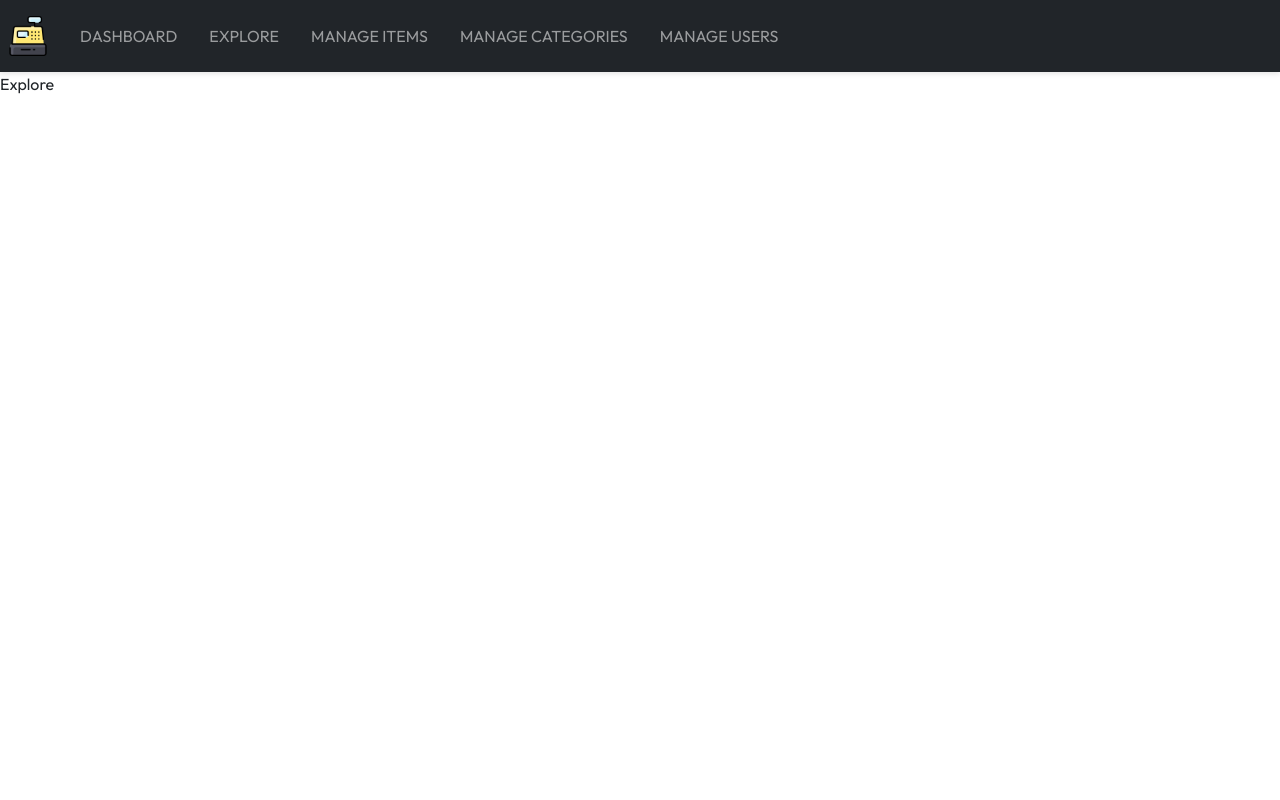
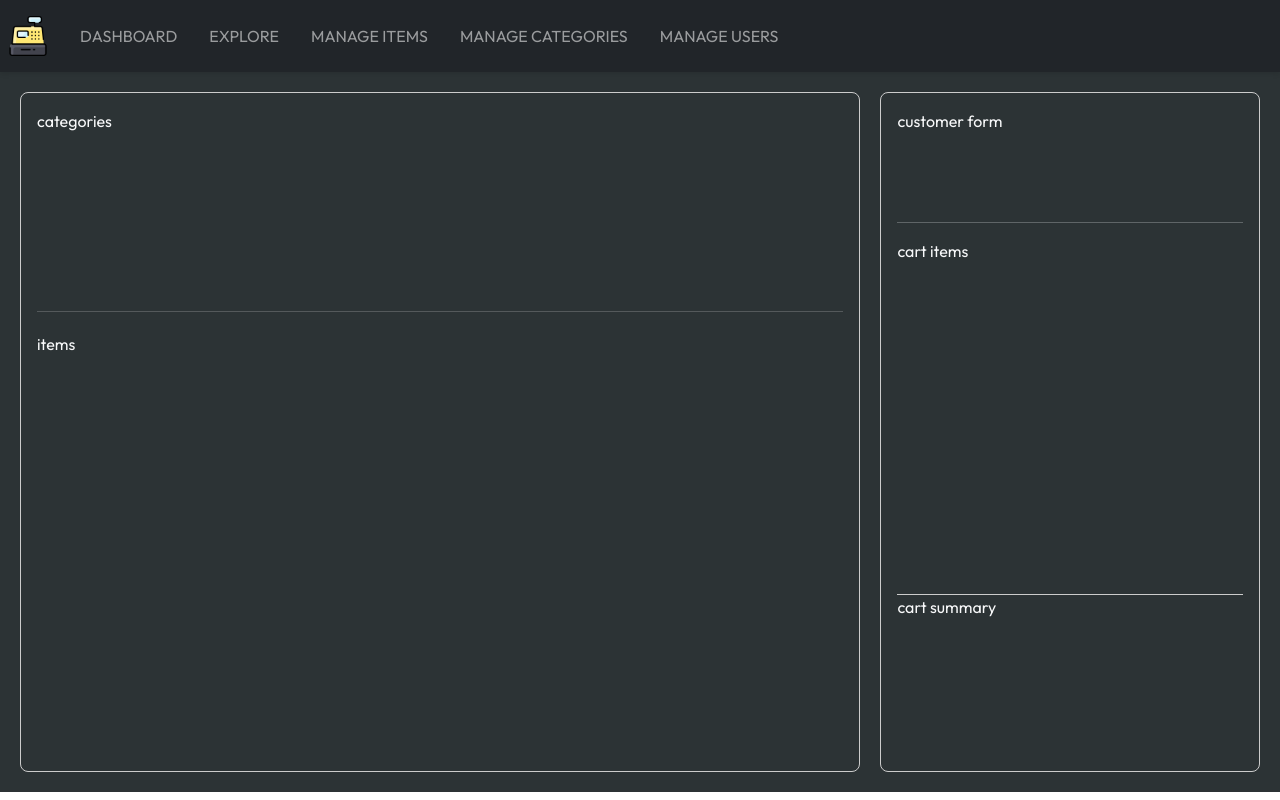
Before and after one commit to RafaelVnc/Web-Billing-Software, a React (Vite) app in the folder client/: page /explore in a window 1280 px wide. Built offline with nearby package versions, Linux system fonts and the light colour scheme.

Commit message:
Front-end: Explore page

```diff
--- /dev/null
+++ b/client/src/pages/Explore/Explore.css
@@ -0,0 +1,56 @@
+.explore-container {
+  display: flex;
+  gap: 20px;
+  padding: 20px;
+  height: calc(100vh - 5rem);
+  box-sizing: border-box;
+  background-color: #2C3335;
+}
+
+.left-column {
+  flex: 0.7;
+  border: 1px solid #ccc;
+  border-radius: 8px;
+  padding: 16px;
+  box-sizing: border-box;
+  height: 100%;
+  display: flex;
+  flex-direction: column;
+}
+
+.first-row {
+  flex: 0.3;
+  box-sizing: border-box;
+}
+
+.horizontal-line{
+    margin: 20px 0;
+    border: 0;
+    border-top: 1px solid #ccc;
+}
+
+.second-row {
+  flex: 0.7;
+  box-sizing: border-box;
+}
+
+.right-column {
+    flex: 0.3;
+    border: 1px solid #ccc;
+    border-radius: 8px;
+    padding: 16px;
+    height: 100%;
+    box-sizing: border-box;
+    flex-direction: column;
+}
+
+.cart-summary-container{
+    flex: 0.3;
+    border-top: 1px solid #ccc;
+}
+
+.cart-item{
+    background-color: #2c2c2c;
+    padding: 12px;
+    border-radius: 8px;
+}
--- a/client/src/pages/Explore/Explore.jsx
+++ b/client/src/pages/Explore/Explore.jsx
@@ -1,6 +1,31 @@
+import './Explore.css';
+
+
 const Explore = () => {
   return (
-    <div>Explore</div>
+    <div className="explore-container text-light">
+      <div className="left-column">
+        <div className="first-row" style={{overflowY: 'auto'}}>
+          categories
+        </div>
+        <hr className="horizontal-line"/>
+        <div className="second-row" style={{overflowY: 'auto'}}>
+          items
+        </div>
+      </div>
+      <div className="right-column d-flex flex-column">
+        <div className="customer-form-container" style={{height: '15%'}}>
+          customer form
+        </div>
+        <hr className="my-3 text-light" />
+        <div className="cart-items-container" style={{height: '55%', overflowY: 'auto'}}>
+          cart items
+        </div>
+        <div className="cart-summary-container" style={{height: '30%'}}>
+          cart summary
+        </div>
+      </div>
+    </div>
   )
 }
 
```
Also changed, not shown: 1 other file (tests, documents, lock files or other folders).
